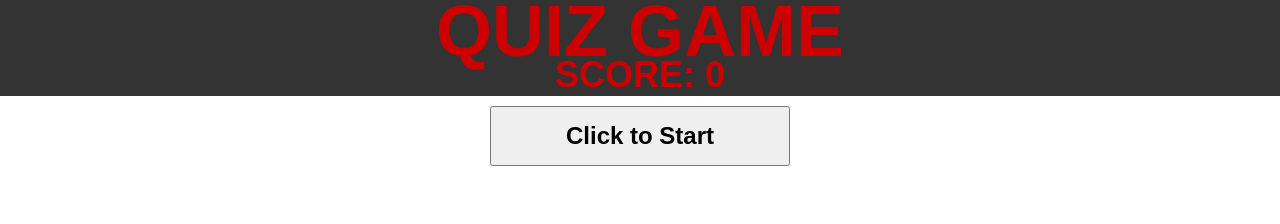
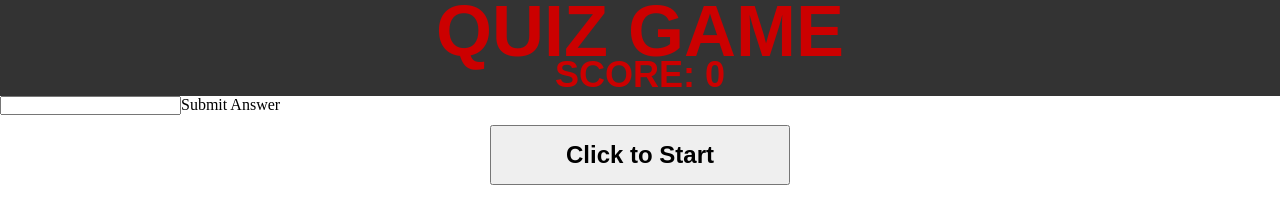
Before and after one commit to anudukkipati/Quiz-App, a plain HTML site: page index.html in a window 1280 px wide. Drawn offline with Linux system fonts and the light colour scheme.

Commit message:
add form

```diff
--- a/index.html
+++ b/index.html
@@ -13,6 +13,10 @@
 
     </header>
     <section id="question"></section>
+    <form id="answer">
+        <input type="text".
+        <button>Submit Answer</button>
+    </form>
     <section id="feedback"></section>
     <button id="start">Click to Start</button>
 </body>
```
